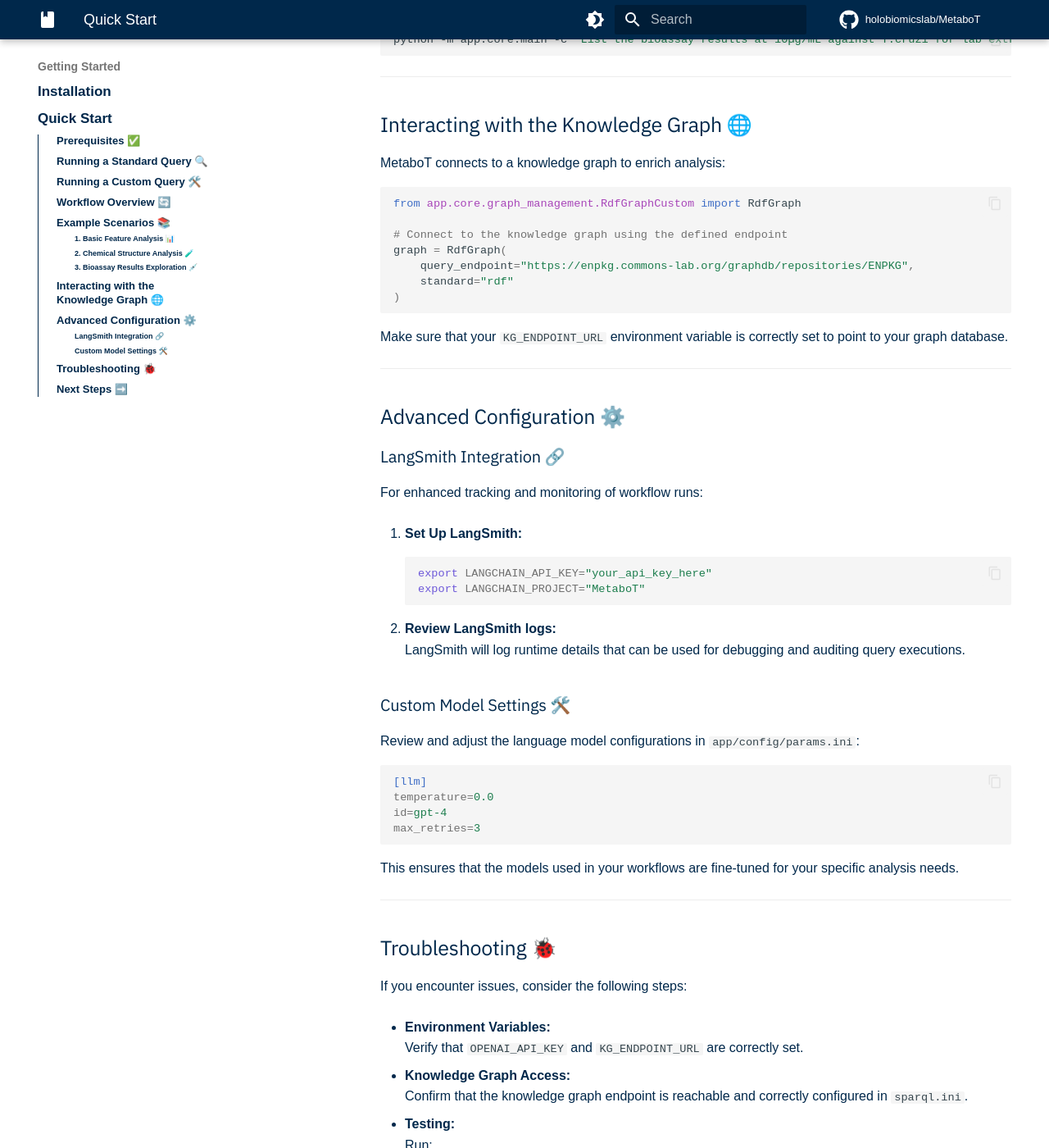
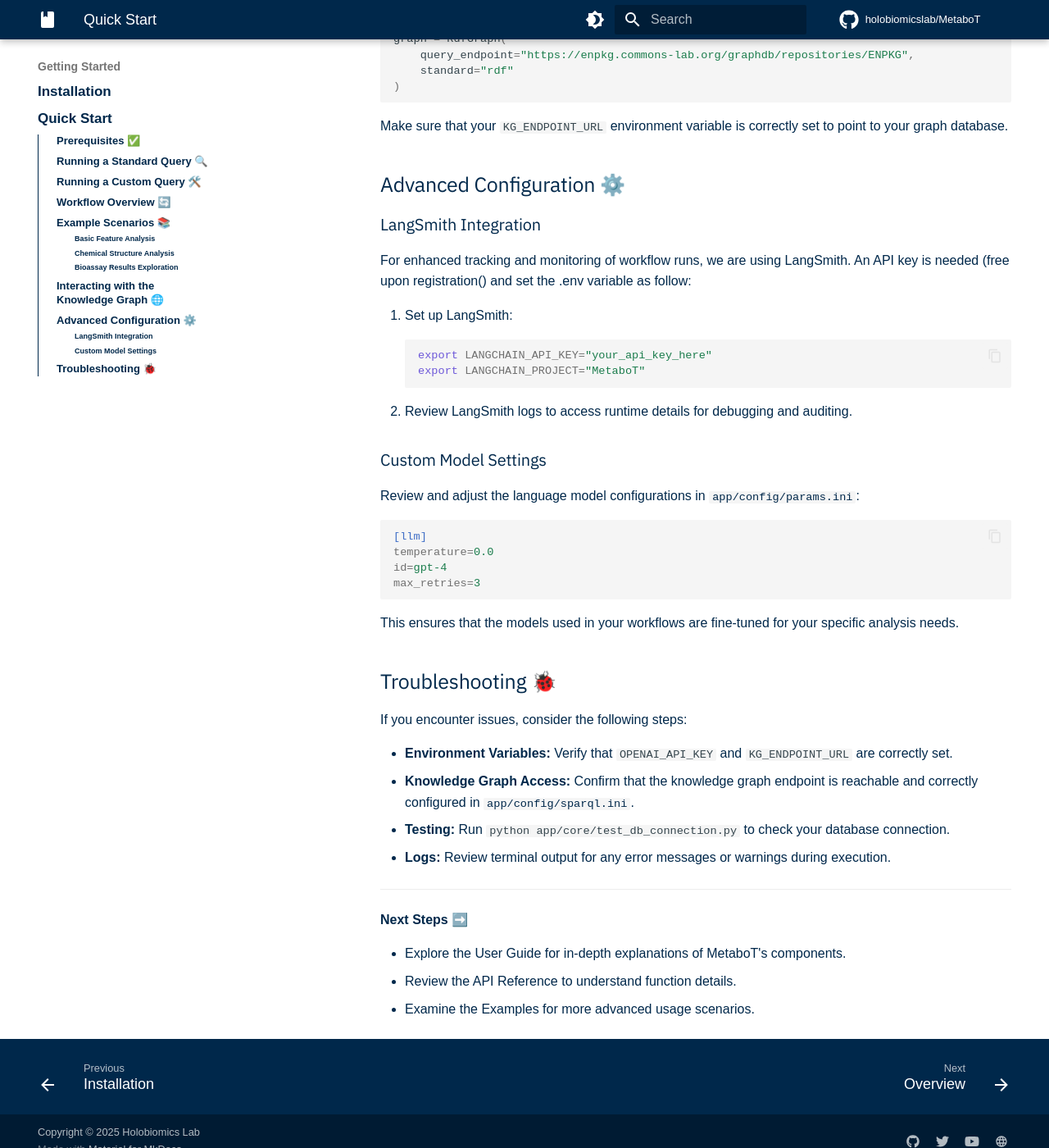
Before and after one commit to HolobiomicsLab/MetaboT, an MkDocs documentation site: the page built from docs/getting-started/quickstart.md, in a window 1280 px wide and 1400 px high, scrolled down 2306 px. Shown: the whole window at 82% size. Built offline with MkDocs 1.6.1 and Material for MkDocs 9.7.7, drawn with Linux system fonts in a browser that asks for light colours; some web fonts are replaced; comment, search, counter and statistics services are not loaded; some of the changed text lies outside the part shown.

Commit message:
Docs: update installation and quickstart

````diff
--- a/docs/getting-started/quickstart.md
+++ b/docs/getting-started/quickstart.md
@@ -1,6 +1,7 @@
+
 # Quick Start Guide 🚀
 
-This guide provides a step-by-step tutorial to help you quickly run and explore MetaboT, our metabolomics analysis tool.
+Welcome to the Quick Start Guide for MetaboT. This guide will help you quickly run and test the application.
 
 ---
 
@@ -14,7 +15,6 @@
   - `KG_ENDPOINT_URL` (for the knowledge graph endpoint)
 - Activated your Python virtual environment
 
----
 
 ## Running a Standard Query 🔍
 
@@ -29,16 +29,13 @@
 - Executes the first query from a list of standard queries
 - Returns insights based on RDF graph analysis
 
----
 
 ## Running a Custom Query 🛠️
 
 You can also run custom queries tailored to your research needs. For example, to query SIRIUS structural annotations for a specific plant:
-
 ```bash
 python -m app.core.main -c "What are the SIRIUS structural annotations for Tabernaemontana coffeoides?"
 ```
-
 **Note:**
 - Replace the query text in quotes with your desired question.
 - Ensure that the query is relevant to the metabolomics data available in your configuration.
@@ -49,18 +46,13 @@
 
 MetaboT leverages a multi-agent workflow architecture to process queries efficiently:
 
-1. **Entry Agent:**
-   Processes the incoming query and routes it to the appropriate system.
-2. **Supervisor Agent:**
-   Oversees and coordinates all processing steps within the workflow.
-3. **ENPKG Agent:**
-   Handles domain-specific data processing related to metabolomics.
-4. **SPARQL Agent:**
-   Executes queries against the RDF knowledge graph.
-5. **Interpreter Agent:**
-   Interprets and formats the query results for user readability.
-6. **Validator Agent:**
-   Checks consistency and accuracy of the results.
+- **Entry Agent:** Processes the incoming query and routes it to the appropriate system.
+- **Supervisor Agent:** Oversees and coordinates all processing steps within the workflow.
+- **ENPKG Agent:** Handles domain-specific data processing related to metabolomics.
+- **SPARQL Agent:** Executes queries against the RDF knowledge graph.
+- **Interpreter Agent:** Interprets and formats the query results for user readability.
+- **Validator Agent:** Checks consistency and accuracy of the results.
+
 
 This modular design allows MetaboT to be extended and customized for various research scenarios.
 
@@ -68,36 +60,27 @@
 
 ## Example Scenarios 📚
 
-### 1. Basic Feature Analysis 📊
-
+### Basic Feature Analysis
 Run a standard query to count LCMS features detected in negative ionization mode:
-
 ```bash
 python -m app.core.main -c "Count the number of LCMS features in negative ionization mode"
 ```
 
-### 2. Chemical Structure Analysis 🧪
-
+### Chemical Structure Analysis
 Obtain structural annotations for a plant sample:
-
 ```bash
 python -m app.core.main -c "What are the SIRIUS structural annotations for Tabernaemontana coffeoides?"
 ```
 
-### 3. Bioassay Results Exploration 💉
-
+### Bioassay Results Exploration
 Examine bioassay data for compounds in a specified extract:
-
 ```bash
 python -m app.core.main -c "List the bioassay results at 10µg/mL against T.cruzi for lab extracts of Tabernaemontana coffeoides"
 ```
 
----
-
 ## Interacting with the Knowledge Graph 🌐
 
 MetaboT connects to a knowledge graph to enrich analysis:
-
 ```python
 from app.core.graph_management.RdfGraphCustom import RdfGraph
 
@@ -107,67 +90,44 @@
     standard="rdf"
 )
 ```
-
 Make sure that your `KG_ENDPOINT_URL` environment variable is correctly set to point to your graph database.
-
----
 
 ## Advanced Configuration ⚙️
 
-### LangSmith Integration 🔗
+### LangSmith Integration
 
-For enhanced tracking and monitoring of workflow runs:
+For enhanced tracking and monitoring of workflow runs, we are using [LangSmith](https://www.langchain.com/langsmith). An API key is needed ([free upon registration(]((https://www.langchain.com/langsmith))) and set the .env variable as follow:
 
-1. **Set Up LangSmith:**
+1. Set up LangSmith:
    ```bash
    export LANGCHAIN_API_KEY="your_api_key_here"
    export LANGCHAIN_PROJECT="MetaboT"
    ```
+2. Review LangSmith logs to access runtime details for debugging and auditing.
 
-2. **Review LangSmith logs:**
-   LangSmith will log runtime details that can be used for debugging and auditing query executions.
+### Custom Model Settings
 
-### Custom Model Settings 🛠️
-
-Review and adjust the language model configurations in `app/config/params.ini`:
-
+Review and adjust the language model configurations in [`app/config/params.ini`](https://github.com/holobiomicslab/MetaboT/blob/main/app/config/params.ini):
 ```ini
 [llm]
 temperature=0.0
 id=gpt-4
 max_retries=3
 ```
-
 This ensures that the models used in your workflows are fine-tuned for your specific analysis needs.
-
----
 
 ## Troubleshooting 🐞
 
 If you encounter issues, consider the following steps:
 
-- **Environment Variables:**
-  Verify that `OPENAI_API_KEY` and `KG_ENDPOINT_URL` are correctly set.
-
-- **Knowledge Graph Access:**
-  Confirm that the knowledge graph endpoint is reachable and correctly configured in `sparql.ini`.
-
-- **Testing:**
-  Run:
-  ```bash
-  python app/core/test_db_connection.py
-  ```
-  to check your database connection.
-
-- **Logs:**
-  Review terminal output for any error messages or warnings during execution.
+- **Environment Variables:** Verify that `OPENAI_API_KEY` and `KG_ENDPOINT_URL` are correctly set.
+- **Knowledge Graph Access:** Confirm that the knowledge graph endpoint is reachable and correctly configured in [`app/config/sparql.ini`](https://github.com/holobiomicslab/MetaboT/blob/main/app/config/sparql.ini).
+- **Testing:** Run `python app/core/test_db_connection.py` to check your database connection.
+- **Logs:** Review terminal output for any error messages or warnings during execution.
 
 ---
+**Next Steps** ➡️
 
-## Next Steps ➡️
-
-- **Explore the [User Guide](../user-guide/overview.md)** for in-depth explanations of MetaboT's components.
-- **Review the [API Reference](../api-reference/core.md)** to understand function details.
-- **Examine the [Examples](../examples/basic-usage.md)** for more advanced usage scenarios.
-
-This refined quick start guide should provide clearer steps and additional details to help you effectively utilize MetaboT.
+- Explore the User Guide for in-depth explanations of MetaboT's components.
+- Review the API Reference to understand function details.
+- Examine the Examples for more advanced usage scenarios.
````
Also changed, not shown: docs/getting-started/installation.md (+15 -21 lines).
